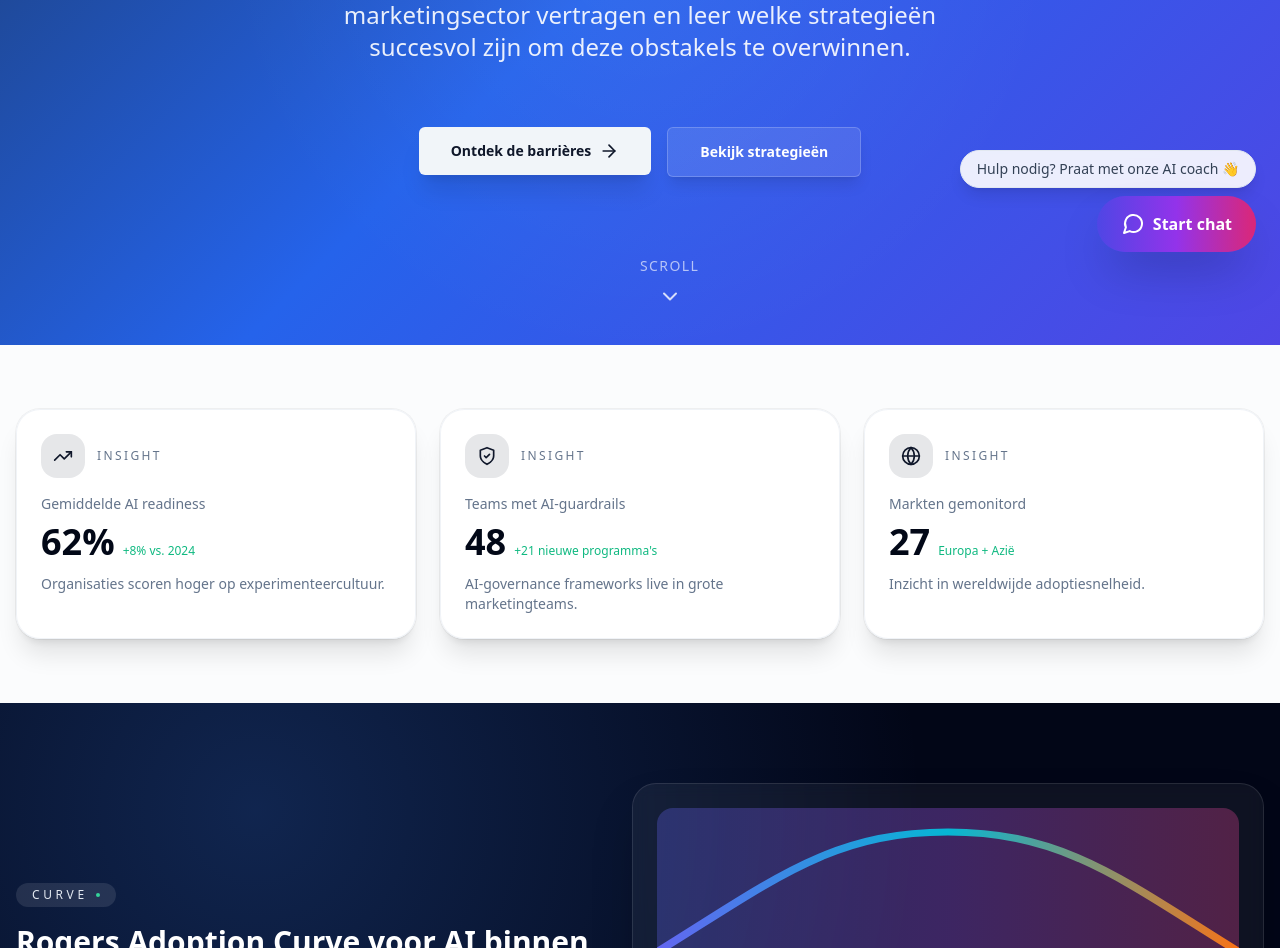
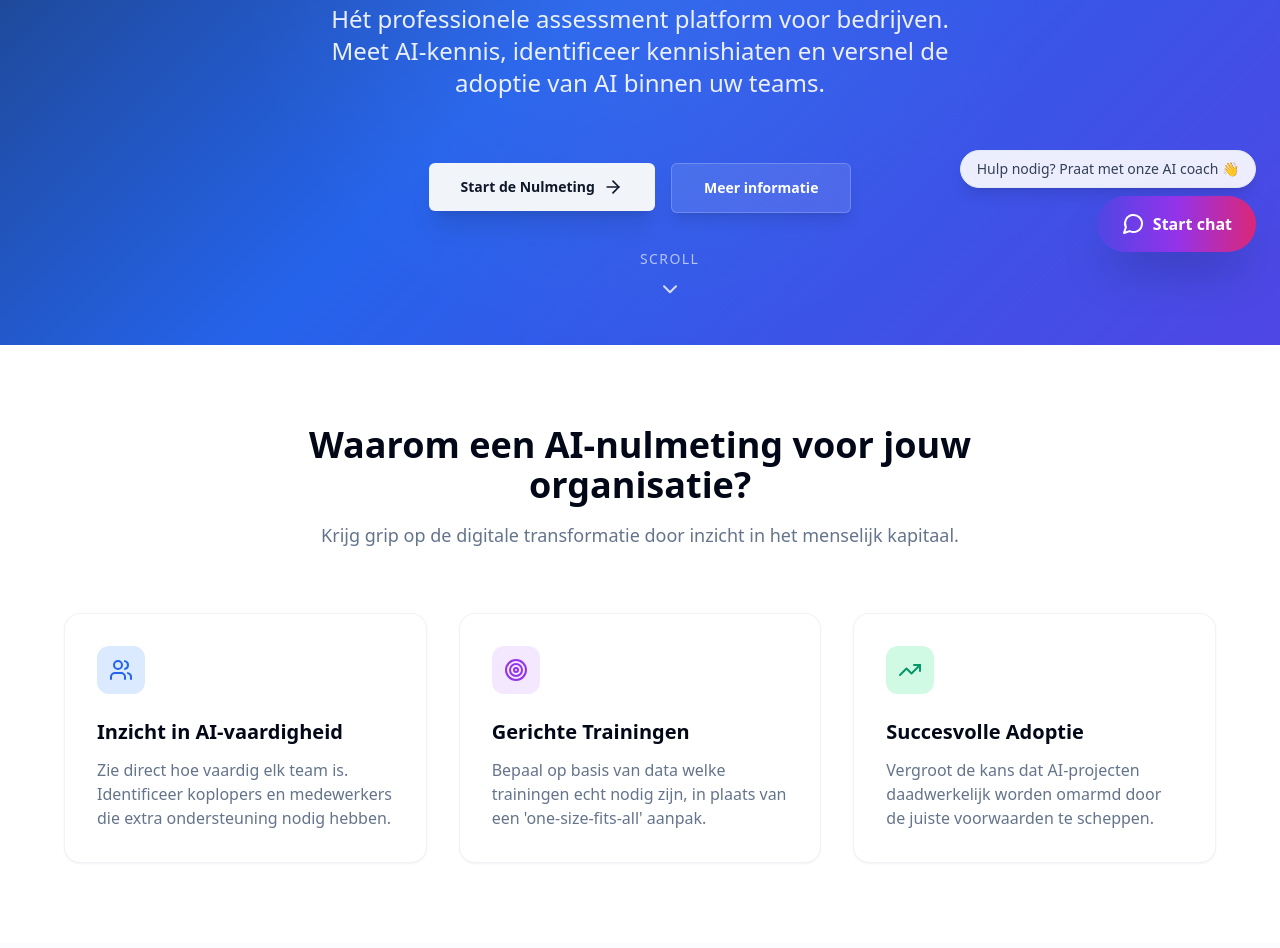
Before and after one commit to ThijsKeybets123/Ai-adoptie, a React (Vite) app: page / in a window 1280 px wide. Shown: the part 524-1472 px from the top of the page. Built offline with nearby package versions, Linux system fonts and the light colour scheme.

Commit message:
Update hero section and add value proposition for businesses

```diff
--- a/src/Index.tsx
+++ b/src/Index.tsx
@@ -305,34 +305,32 @@ const Index = () => {
             <div className="inline-block">
               <span className="inline-flex items-center gap-2 px-6 py-3 rounded-full bg-white/10 backdrop-blur-sm text-white text-sm font-medium border border-white/20 shadow-lg">
                 <Brain className="h-4 w-4" />
-                Exclusive Marketing Research
+                AI-Nulmeting voor Organisaties
               </span>
             </div>
             <h1 className="text-5xl md:text-7xl font-bold text-white leading-tight tracking-tight drop-shadow-sm">
-              Versnelde AI-adoptie voor Marketing
+              Breng de AI-vaardigheid van uw medewerkers in kaart
             </h1>
             <p className="text-xl md:text-2xl text-white/90 leading-relaxed max-w-2xl mx-auto font-light">
-              Ontdek de belangrijkste barrières die AI-adoptie in de
-              marketingsector vertragen en leer welke strategieën succesvol
-              zijn om deze obstakels te overwinnen.
+              Hét professionele assessment platform voor bedrijven. Meet AI-kennis, identificeer kennishiaten en versnel de adoptie van AI binnen uw teams.
             </p>
             <div className="flex flex-col sm:flex-row gap-4 justify-center pt-8">
               <Button
                 size="lg"
                 variant="secondary"
                 className="font-semibold text-lg px-8 py-6 shadow-xl hover:shadow-2xl transition-all duration-300 hover:-translate-y-1"
-                onClick={() => scrollToSection(barriersRef)}
+                onClick={() => navigate("/assessment")}
               >
-                Ontdek de barrières
+                Start de Nulmeting
                 <ArrowRight className="ml-2 h-5 w-5" />
               </Button>
               <Button
                 size="lg"
                 variant="outline"
                 className="font-semibold text-lg px-8 py-6 bg-white/10 text-white border-white/20 hover:bg-white/20 backdrop-blur-sm shadow-lg hover:shadow-xl transition-all duration-300 hover:-translate-y-1"
-                onClick={() => scrollToSection(strategiesRef)}
+                onClick={() => scrollToSection(barriersRef)}
               >
-                Bekijk strategieën
+                Meer informatie
               </Button>
             </div>
           </div>
@@ -348,6 +346,52 @@ const Index = () => {
               Scroll
             </span>
             <ChevronDown className="h-6 w-6" />
+          </div>
+        </div>
+      </section>
+
+      {/* Waarom-sectie */}
+      <section className="py-20 bg-background relative overflow-hidden">
+        <div className="container mx-auto px-4">
+          <div className="text-center max-w-3xl mx-auto mb-16">
+            <h2 className="text-3xl md:text-4xl font-bold text-foreground mb-4">
+              Waarom een AI-nulmeting voor jouw organisatie?
+            </h2>
+            <p className="text-lg text-muted-foreground">
+              Krijg grip op de digitale transformatie door inzicht in het menselijk kapitaal.
+            </p>
+          </div>
+
+          <div className="grid grid-cols-1 md:grid-cols-3 gap-8 max-w-6xl mx-auto">
+            <div className="bg-card p-8 rounded-2xl shadow-sm border border-border/50 hover:shadow-md transition-all">
+              <div className="h-12 w-12 bg-blue-100 dark:bg-blue-900/30 rounded-xl flex items-center justify-center mb-6 text-blue-600 dark:text-blue-400">
+                <Users className="h-6 w-6" />
+              </div>
+              <h3 className="text-xl font-semibold mb-3">Inzicht in AI-vaardigheid</h3>
+              <p className="text-muted-foreground">
+                Zie direct hoe vaardig elk team is. Identificeer koplopers en medewerkers die extra ondersteuning nodig hebben.
+              </p>
+            </div>
+
+            <div className="bg-card p-8 rounded-2xl shadow-sm border border-border/50 hover:shadow-md transition-all">
+              <div className="h-12 w-12 bg-purple-100 dark:bg-purple-900/30 rounded-xl flex items-center justify-center mb-6 text-purple-600 dark:text-purple-400">
+                <Target className="h-6 w-6" />
+              </div>
+              <h3 className="text-xl font-semibold mb-3">Gerichte Trainingen</h3>
+              <p className="text-muted-foreground">
+                Bepaal op basis van data welke trainingen echt nodig zijn, in plaats van een 'one-size-fits-all' aanpak.
+              </p>
+            </div>
+
+            <div className="bg-card p-8 rounded-2xl shadow-sm border border-border/50 hover:shadow-md transition-all">
+              <div className="h-12 w-12 bg-emerald-100 dark:bg-emerald-900/30 rounded-xl flex items-center justify-center mb-6 text-emerald-600 dark:text-emerald-400">
+                <TrendingUp className="h-6 w-6" />
+              </div>
+              <h3 className="text-xl font-semibold mb-3">Succesvolle Adoptie</h3>
+              <p className="text-muted-foreground">
+                Vergroot de kans dat AI-projecten daadwerkelijk worden omarmd door de juiste voorwaarden te scheppen.
+              </p>
+            </div>
           </div>
         </div>
       </section>
```
